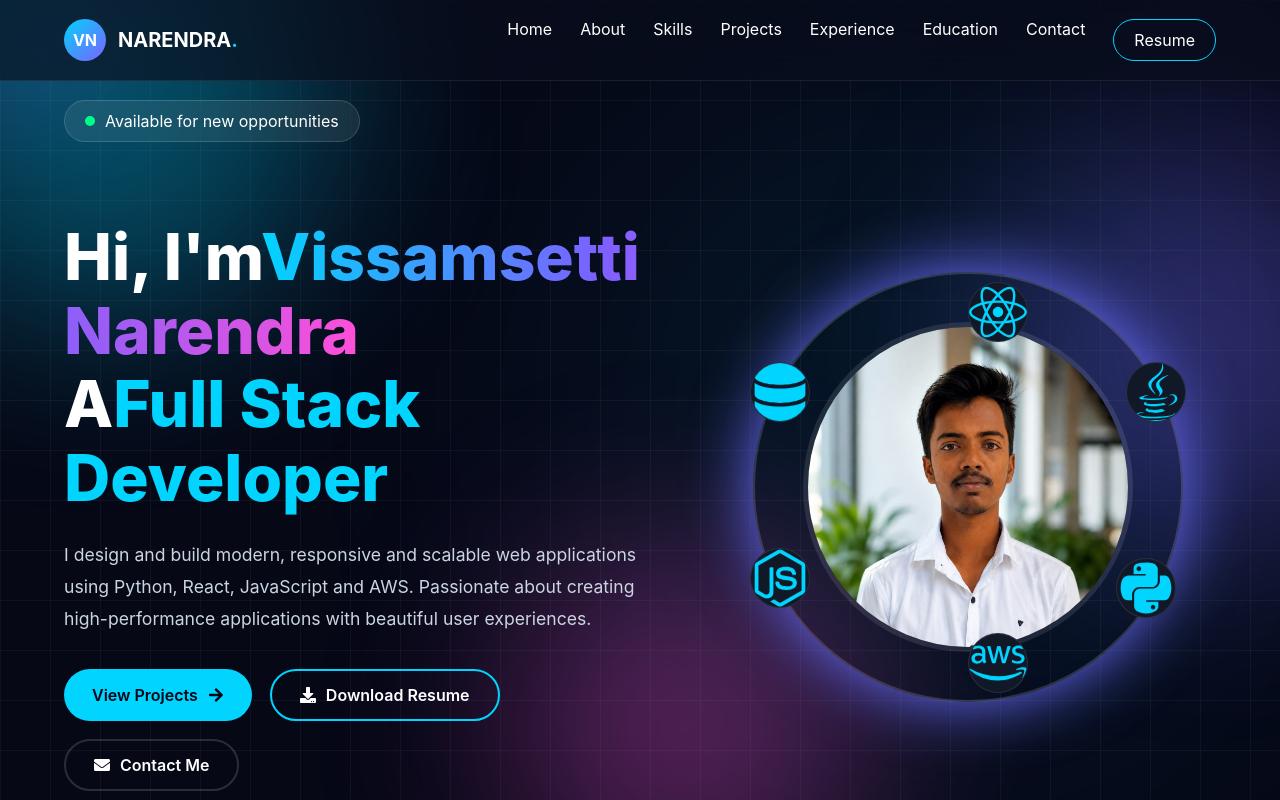
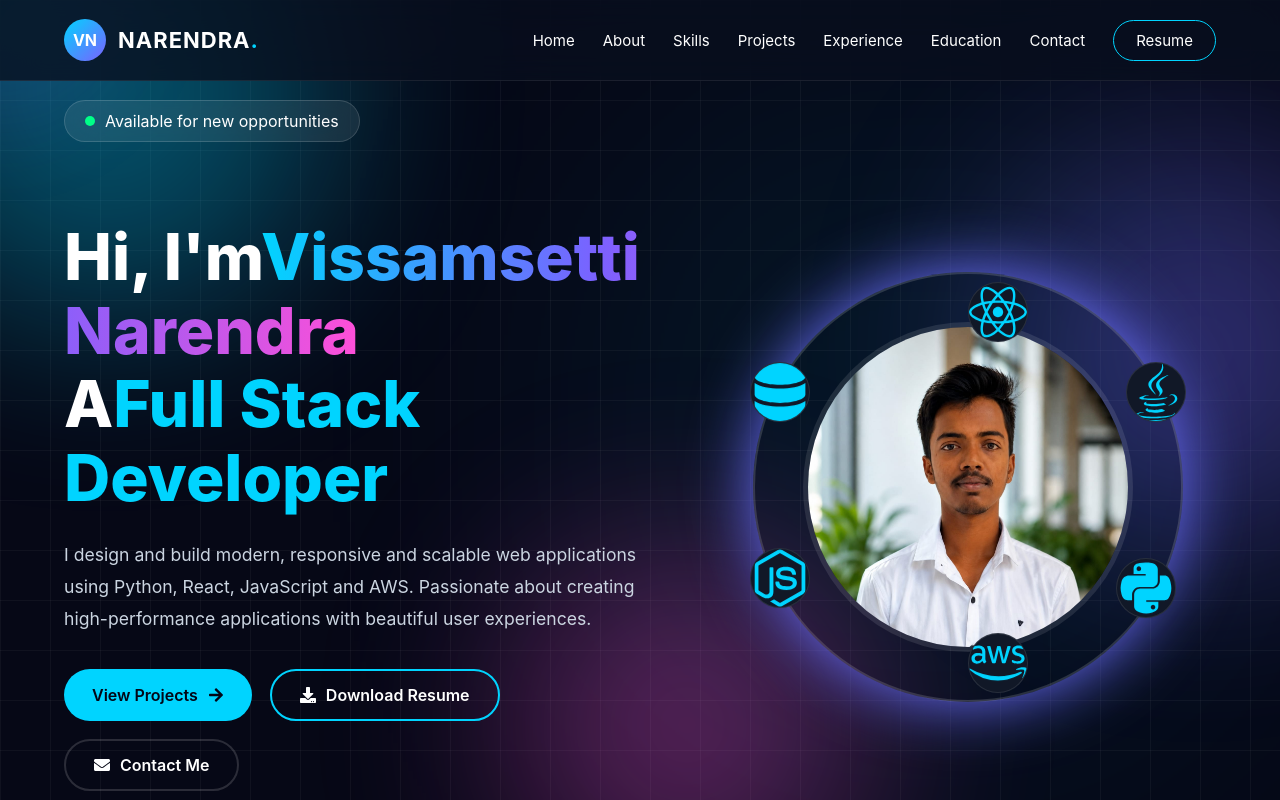
Before and after one commit to vissamsettinarendra-hub/portfolio, a React (Vite) app: page / in a window 1280 px wide. Shown: the top 800 px of the page. Built offline with nearby package versions, Linux system fonts and the light colour scheme.

Commit message:
prepare for deployment

```diff
--- a/src/components/Navbar/Navbar.css
+++ b/src/components/Navbar/Navbar.css
@@ -1,36 +1,52 @@
 .nav{
+
     position:fixed;
+
     top:0;
     left:0;
+
     width:100%;
+
     z-index:1000;
 
-    backdrop-filter:blur(20px);
-    background:rgba(10,15,30,.65);
+    backdrop-filter:blur(18px);
+
+    background:rgba(8,15,30,.78);
 
     border-bottom:1px solid rgba(255,255,255,.08);
+
 }
 
 .nav-inner{
+
+    height:80px;
+
     display:flex;
+
     justify-content:space-between;
+
     align-items:center;
 
-    height:80px;
 }
 
+/* Logo */
+
 .brand{
+
     display:flex;
+
     align-items:center;
+
     gap:12px;
 
-    color:white;
+    text-decoration:none;
 
-    text-decoration:none;
 }
 
 .brand-mark{
+
     width:42px;
+
     height:42px;
 
     border-radius:50%;
@@ -38,33 +54,79 @@
     background:linear-gradient(135deg,#00d4ff,#7b61ff);
 
     display:flex;
+
     justify-content:center;
+
     align-items:center;
 
-    font-weight:bold;
+    color:white;
+
+    font-weight:700;
+
 }
 
 .brand-name{
-    font-size:20px;
+
+    color:white;
+
+    font-size:22px;
+
     font-weight:700;
+
+    letter-spacing:1px;
+
 }
 
 .accent{
+
     color:#00d4ff;
+
 }
 
+/* Navigation */
+
 .nav-links{
+
     display:flex;
+
+    align-items:center;
+
     gap:28px;
+
 }
 
 .nav-links a{
+
+    position:relative;
 
     color:white;
 
     text-decoration:none;
 
+    font-size:15px;
+
     transition:.3s;
+
+}
+
+.nav-links a::after{
+
+    content:"";
+
+    position:absolute;
+
+    left:0;
+
+    bottom:-6px;
+
+    width:0;
+
+    height:2px;
+
+    background:#00d4ff;
+
+    transition:.3s;
+
 }
 
 .nav-links a:hover{
@@ -73,38 +135,55 @@
 
 }
 
+.nav-links a:hover::after{
+
+    width:100%;
+
+}
+
+/* Resume Button */
+
 .resume-btn{
 
-    padding:10px 20px;
+    padding:10px 22px;
 
     border-radius:30px;
 
     border:1px solid #00d4ff;
+
+    transition:.3s;
+
 }
 
 .resume-btn:hover{
 
     background:#00d4ff;
 
-    color:black;
+    color:#020617 !important;
 
 }
+
+/* Mobile Button */
 
 .nav-toggle{
 
     display:none;
 
-    font-size:30px;
-
-    color:white;
-
     background:none;
 
     border:none;
 
+    color:white;
+
+    font-size:28px;
+
     cursor:pointer;
 
+    z-index:1100;
+
 }
+
+/* Mobile */
 
 @media(max-width:900px){
 
@@ -116,27 +195,51 @@ display:block;
 
 .nav-links{
 
-position:absolute;
+position:fixed;
 
 top:80px;
 
-left:0;
+right:-100%;
 
-width:100%;
+width:280px;
+
+height:calc(100vh - 80px);
 
 background:#08111f;
 
+display:flex;
+
 flex-direction:column;
 
-padding:30px;
+justify-content:flex-start;
 
-display:none;
+align-items:center;
+
+padding-top:40px;
+
+gap:30px;
+
+transition:.4s ease;
+
+box-shadow:-10px 0 30px rgba(0,0,0,.4);
 
 }
 
 .nav-links.active{
 
-display:flex;
+right:0;
+
+}
+
+.nav-links a{
+
+font-size:18px;
+
+}
+
+.resume-btn{
+
+margin-top:10px;
 
 }
 
```
